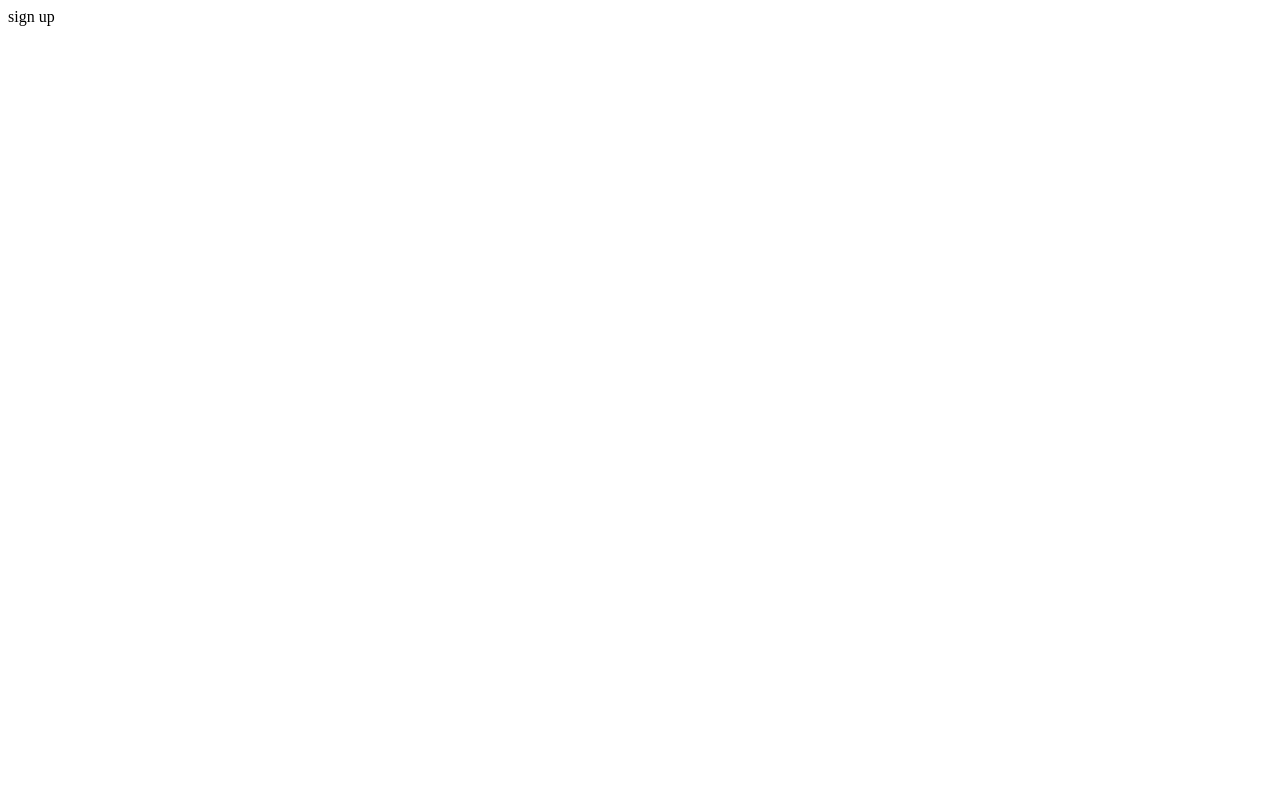
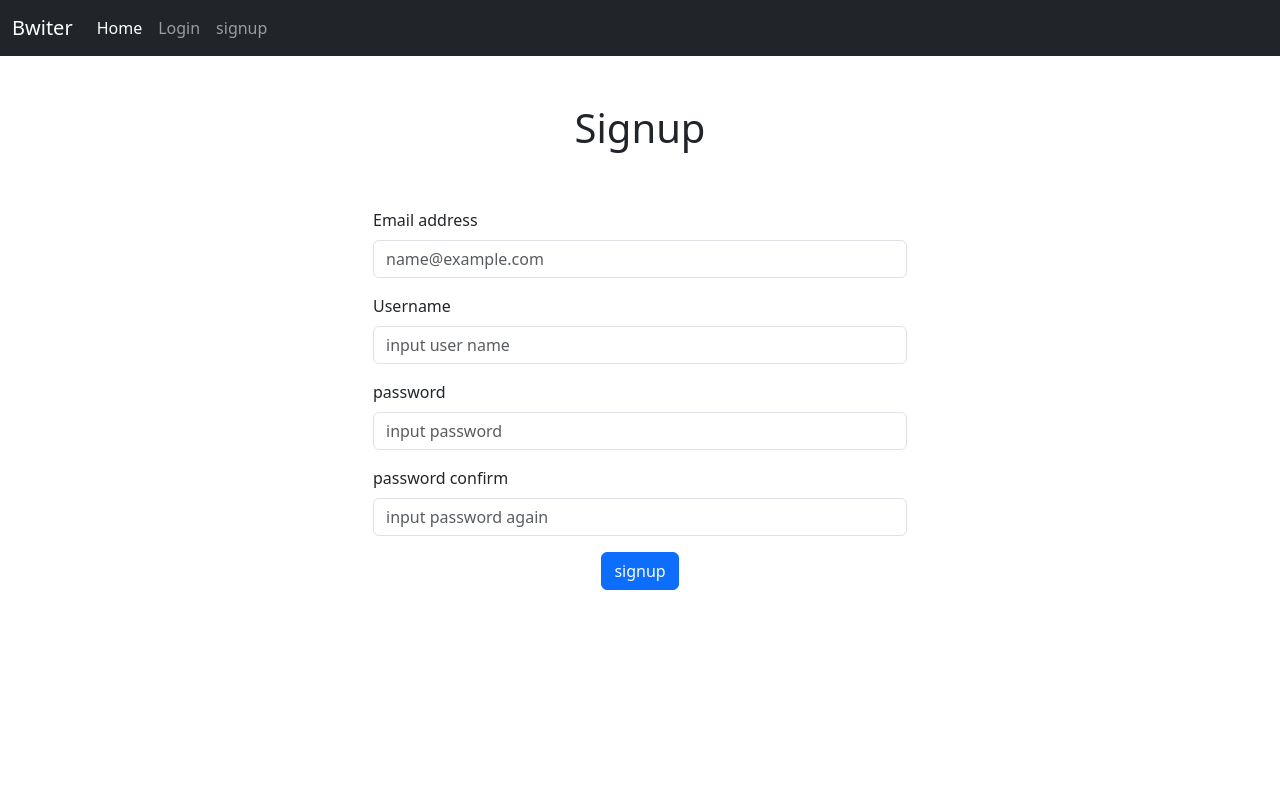
Before and after one commit to loverboyfaisal/fullStackProjects, a Flask app: page /sign_up in a window 1280 px wide. Before the commit the page is almost empty. Run offline with Flask 3, Linux system fonts and the light colour scheme.

Commit message:
Render signup page and add signup template
Return the signup HTML from auth.sign_up and add a full signup.html template to provide a user registration form. Update base.html nav link text to "signup" and tweak login.html layout (centered heading) while removing the password help block. Compiled auth pyc updated.

```diff
--- a/simpleBlog/src/auth.py
+++ b/simpleBlog/src/auth.py
@@ -10,7 +10,7 @@ def login():
 
 @auth.route('/sign_up')
 def sign_up():
-    return "sign up"
+    return render_template('signup.html')
 
 
 @auth.route('/logout')
--- a/simpleBlog/src/templates/base.html
+++ b/simpleBlog/src/templates/base.html
@@ -41,7 +41,7 @@
                             <a class="nav-link" href="/login">Login</a>
                         </li>
                         <li class="nav-item">
-                            <a class="nav-link" href="/sign_up">sign up</a>
+                            <a class="nav-link" href="/sign_up">signup</a>
                         </li>
                     </ul>
                 </div>
--- a/simpleBlog/src/templates/signup.html
+++ b/simpleBlog/src/templates/signup.html
@@ -1,2 +1,67 @@
-{% extends "base.html" %} {% block title %} home {% endblock %} {% block
-content%} {% endblock %}
+{% extends "base.html" %} {% block title %} SignUp {% endblock %} {% block
+content%}
+
+<div class="row mt-5">
+    <p class="h1" align="center">Signup</p>
+</div>
+<form action="" method="post">
+    <div class="container mt-5">
+        <div class="row justify-content-center">
+            <div class="col-12 col-md-4 col-lg-6">
+                <div class="mb-3">
+                    <label for="exampleFormControlInput1" class="form-label"
+                        >Email address</label
+                    >
+                    <input
+                        type="email"
+                        class="form-control"
+                        id="exampleFormControlInput1"
+                        placeholder="name@example.com"
+                        required
+                    />
+                </div>
+                <div class="mb-3">
+                    <label for="exampleFormControlInput1" class="form-label"
+                        >Username</label
+                    >
+                    <input
+                        type="text"
+                        class="form-control"
+                        id="user_name"
+                        placeholder="input user name"
+                        required
+                    />
+                </div>
+                <div class="mb-3">
+                    <label for="exampleFormControlInput1" class="form-label"
+                        >password</label
+                    >
+                    <input
+                        type="password"
+                        class="form-control"
+                        id="user_name"
+                        placeholder="input password"
+                        required
+                    />
+                </div>
+                <div class="mb-3">
+                    <label for="exampleFormControlInput1" class="form-label"
+                        >password confirm</label
+                    >
+                    <input
+                        type="password"
+                        class="form-control"
+                        id="user_name"
+                        placeholder="input password again"
+                        required
+                    />
+                </div>
+            </div>
+            <div align="center">
+                <input type="submit" class="btn btn-primary" value="signup" />
+            </div>
+        </div>
+    </div>
+</form>
+
+{% endblock %}
```
Also changed, not shown: simpleBlog/src/templates/login.html (+3 -6 lines).
